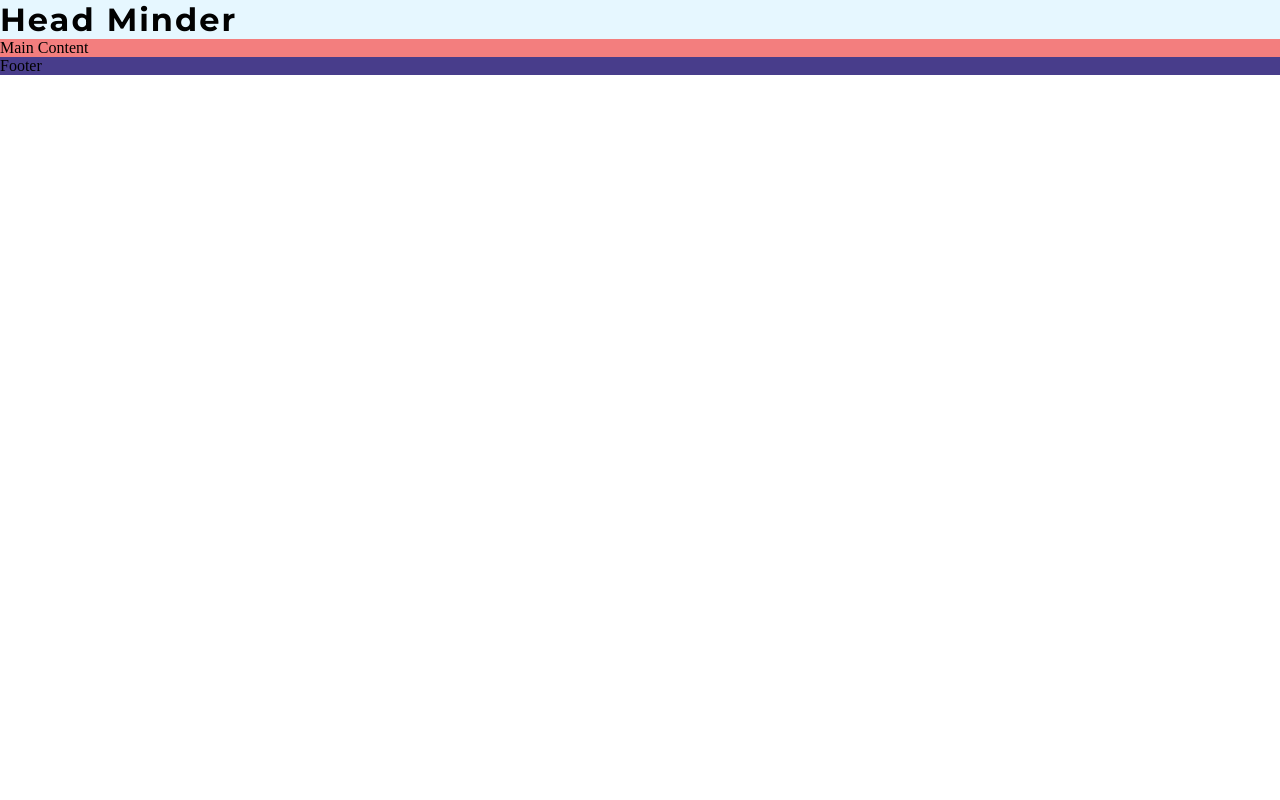
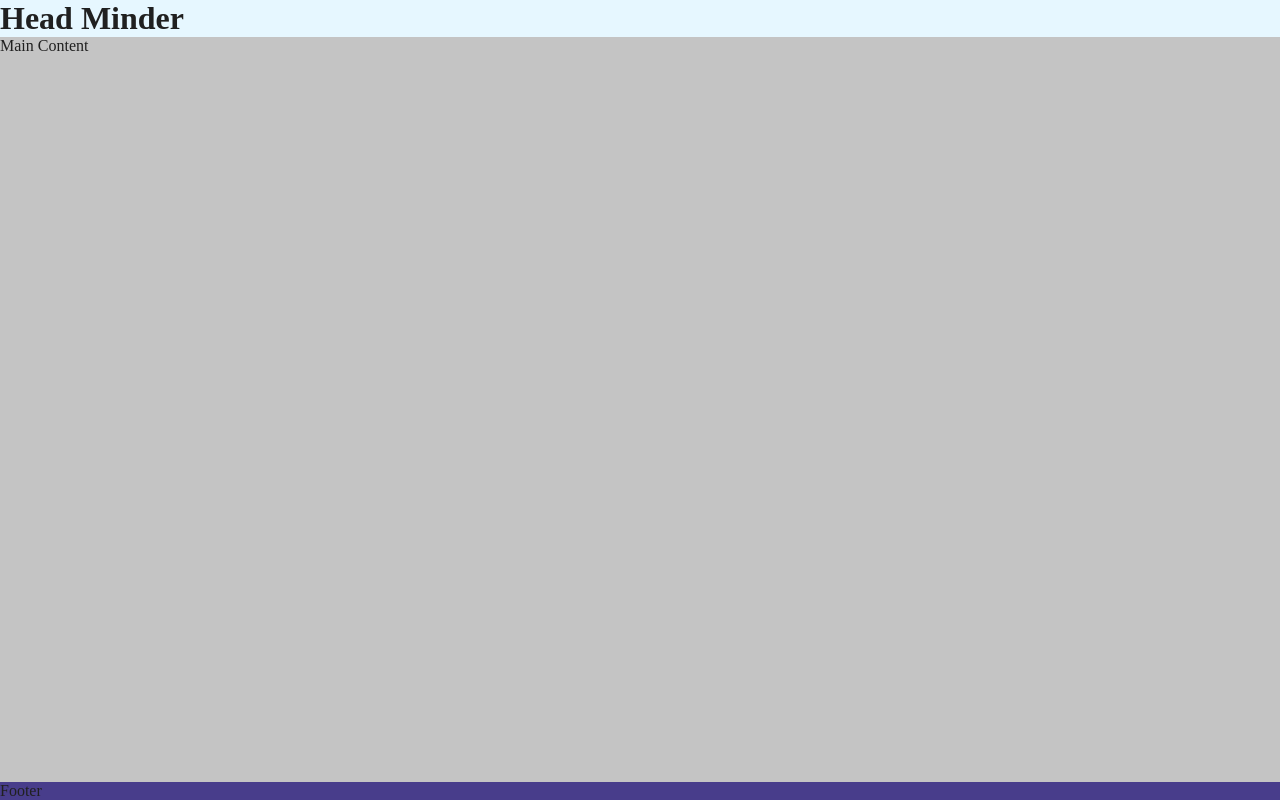
Before and after one commit to JohnnysavageNI/mindfulness, a plain HTML site: page index.html in a window 1280 px wide. Drawn offline with Linux system fonts and the light colour scheme.

Commit message:
Put footer as bottom of page

```diff
--- a/assets/css/style.css
+++ b/assets/css/style.css
@@ -9,23 +9,24 @@
 }
 
 /* General Styles*/
+body {
+    min-height: 100vh;
+    display: flex;
+    flex-direction: column;
+    color:rgb(32, 32, 32);
+}
 
-
-h1 {
-    font-family: 'Montserrat', sans-serif;
-    letter-spacing: 2px;
-    color: #010101;
-}
 /* Header */
 header {
     background-color: #E6F7FF;
 
 }
-
+/*  Main Content*/
 main {
-    background-color: #f37e7e;
+    background-color: #c4c4c4;
+    flex: 1 0 auto;
 }
-
+/* Footer */
 footer {
     background-color: darkslateblue;
 }
```
